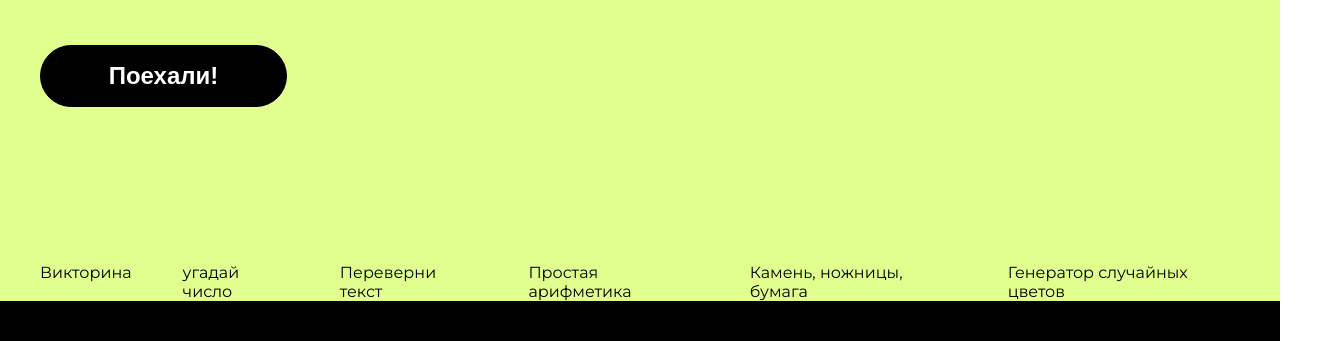
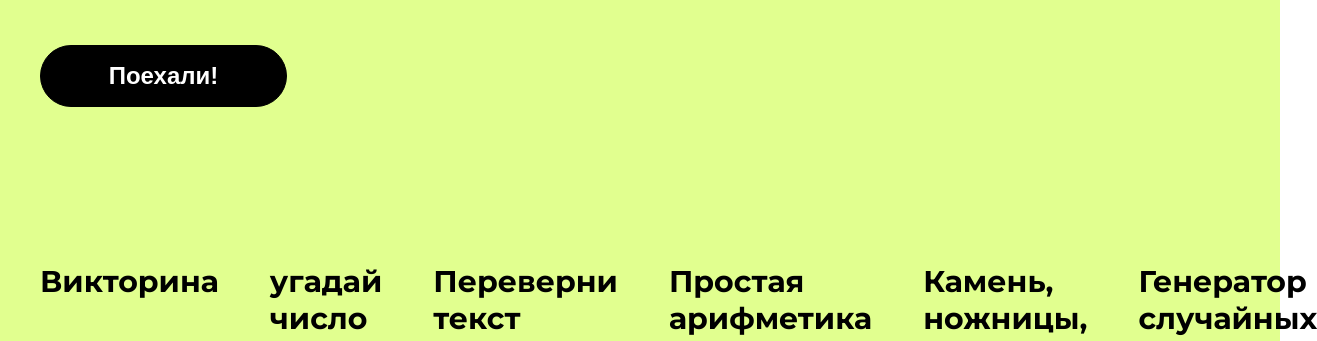
Before and after one commit to akamentseva/2-nd-course-hw, a plain HTML site: page hw-1/index.html in a window 1280 px wide. Shown: the part 445-786 px from the top of the page, 1317 px wide, since content can reach past the window. Drawn offline with Linux system fonts and the light colour scheme.

Commit message:
Files changed

```diff
--- a/hw-1/style.scss
+++ b/hw-1/style.scss
@@ -17,6 +17,10 @@ body{
 .hero-page{
   background-image: url(img/header-img.jpg);
   padding-top: 198px;
+  &__item{
+    font-size: 30px;
+    font-weight: 700;
+  }
 
   &__content{
     margin-bottom: 156px;
```
Also changed, not shown: hw-1/style.css, 1 other file.
